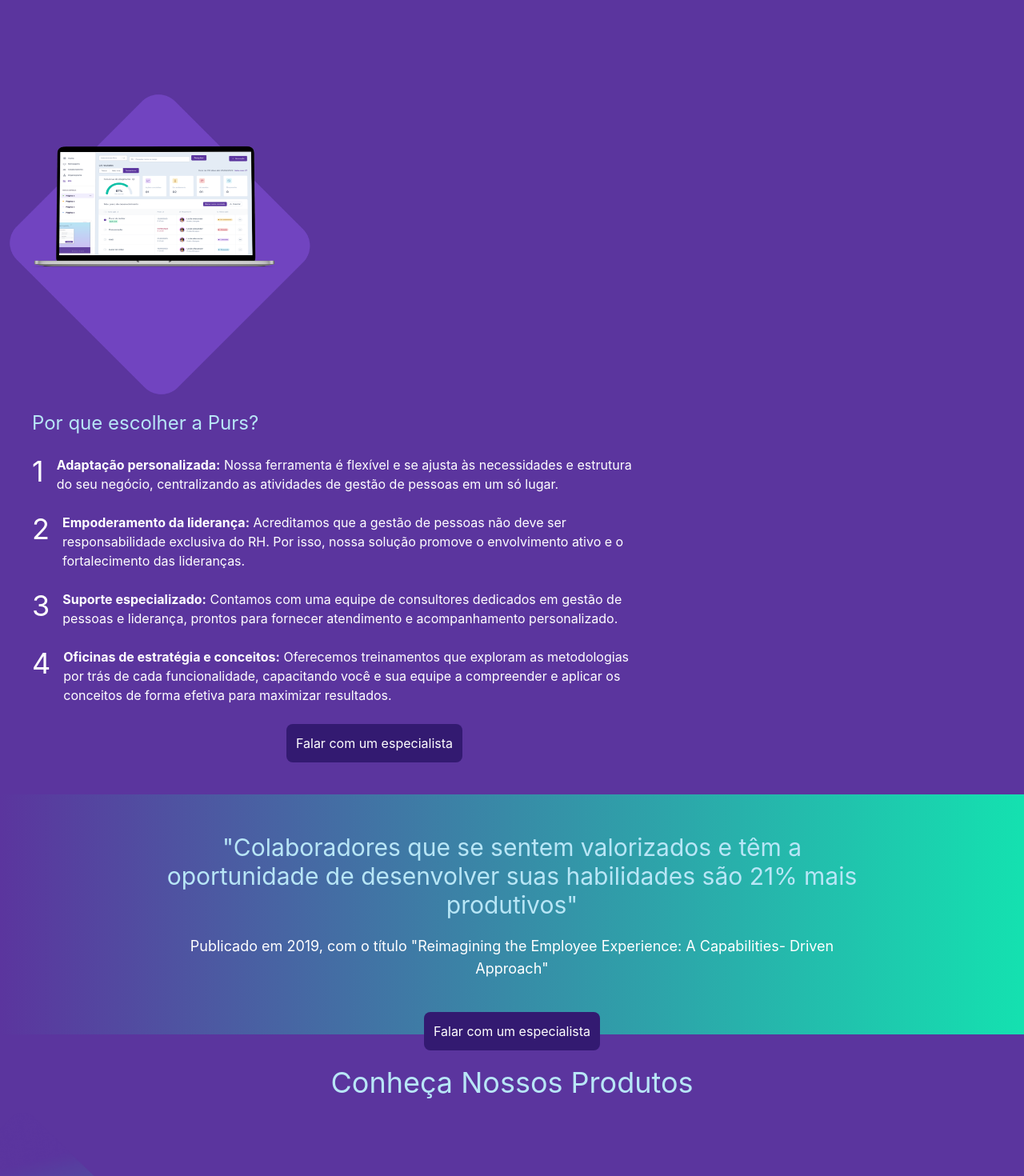
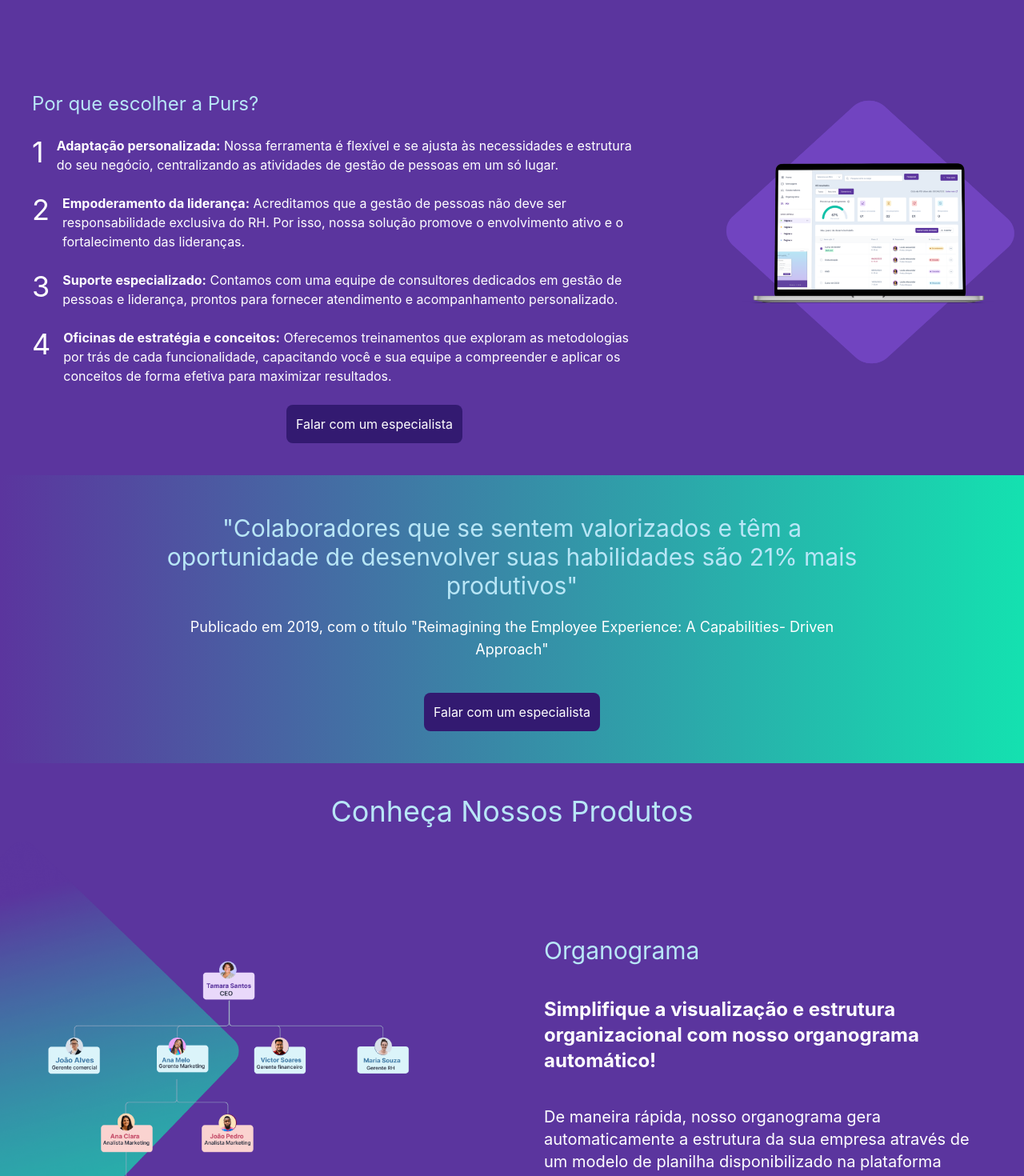
Before and after one commit to wenzler15/Purs-Frontend, a React (Vite) app: page / in a window 1280 px wide. Shown: the part 1600-3070 px from the top of the page at 80% size. Built offline with nearby package versions, Linux system fonts and the light colour scheme.

Commit message:
Finished adjusments

```diff
--- a/src/pages/LP/index.tsx
+++ b/src/pages/LP/index.tsx
@@ -1,6 +1,5 @@
 import React, { useState } from 'react';
 import Logo from '../../assets/logo-white.png';
-import Rectangle from '../../assets/rectangle.png';
 import RectangleComplete from '../../assets/rectangleComplete.png';
 import Woman from '../../assets/woman2.png';
 import Macbook from '../../assets/macbook.png';
@@ -11,16 +10,18 @@
 import RectanglePurs from '../../assets/rectanglePurs.png';
 import Email from '../../assets/email.svg';
 import { AiOutlineWhatsApp } from 'react-icons/ai';
+import { GiHamburgerMenu } from 'react-icons/gi';
 
 const LP: React.FC = () => {
     const [name, setName] = useState("");
     const [nameError, setNameError] = useState(false);
     const [email, setEmail] = useState("");
     const [emailError, setEmailError] = useState(false);
-    const [company, setCompany]= useState("");
+    const [company, setCompany] = useState("");
     const [companyError, setCompanyError] = useState(false);
     const [phone, setPhone] = useState("");
     const [phoneError, setPhoneError] = useState(false);
+    const [openMenu, setOpenMenu] = useState(false);
 
     const navigate = useNavigate();
 
@@ -76,9 +77,9 @@
 
     const phoneMask = (value) => {
         if (!value) return ""
-        value = value.replace(/\D/g,'')
-        value = value.replace(/(\d{2})(\d)/,"($1) $2")
-        value = value.replace(/(\d)(\d{4})$/,"$1-$2")
+        value = value.replace(/\D/g, '')
+        value = value.replace(/(\d{2})(\d)/, "($1) $2")
+        value = value.replace(/(\d)(\d{4})$/, "$1-$2")
         return value
     }
 
@@ -87,13 +88,24 @@
             <div className='pb-6 w-full bg-woman bg-cover min-h-[760px]' id="principal">
                 <div className='flex flex-row justify-between p-10'>
                     <img src={Logo} className='w-[50] ' />
-                    <div className='flex flex-row justify-between w-[40%]'>
+                    <div className='hidden sm:flex flex-row justify-between w-[40%]'>
                         <p className='text-[#fff] cursor-pointer'>Home</p>
                         <p className='text-[#fff] cursor-pointer'>Quem somos</p>
                         <p className='text-[#fff] cursor-pointer' onClick={() => navigate("/login")}>Organograma</p>
                         <p className='text-[#fff] cursor-pointer'>Contato</p>
                     </div>
+                    <div className='block sm:hidden'>
+                        <GiHamburgerMenu size={40} onClick={() => setOpenMenu(!openMenu)} className='pointer ml-3' color='#fff' />
                     </div>
+                </div>
+                {openMenu && (
+                    <div className='pl-10 mb-5 sm:hidden'>
+                        <p className='text-2xl font-bold text-[#fff] cursor-pointer'>Home</p>
+                        <p className='text-2xl font-bold text-[#fff] cursor-pointer'>Quem somos</p>
+                        <p className='text-2xl font-bold text-[#fff] cursor-pointer' onClick={() => navigate("/login")}>Organograma</p>
+                        <p className='text-2xl font-bold text-[#fff] cursor-pointer'>Contato</p>
+                    </div>
+                )}
                 <div className='flex justify-between flex-wrap pr-10'>
                     <div className='w-full min-w-[250px] mb-10 pl-10 mt-2 sm:mt-32 sm:w-[35%]'>
                         <p className='text-[#fff] font-bold text-2xl mb-2'>Descomplicamos a gestão de pessoas unindo tecnologia e humanização</p>
@@ -174,9 +186,9 @@
                 </a>
             </div>
             <div className='w-full pt-10 bg-[#5B359E] flex justify-between flex-wrap'>
-                <div className='relative sm:w-[50%] sm:min-w-[310px] flex justify-center'>
-                    <img src={Woman} className='absolute top-[12%] z-10 w-[65%] sm:w-[60%] sm:max-w-[400px]' />
-                    <img src={RectangleComplete} className='relative w-[90%] h-[500px] sm:max-w-[400px]' />
+                <div className='relative sm:w-[50%] sm:min-w-[310px] w-full flex justify-center'>
+                    <img src={Woman} className='absolute top-[12%] z-10 w-[60%] sm:w-[350px] sm:max-w-[400px]' />
+                    <img src={RectangleComplete} className='relative w-[70%] sm:w-[90%] h-[400px] sm:h-[500px] sm:max-w-[400px]' />
                 </div>
                 <div className='w-full sm:w-[50%] text-center mt-[5%] pb-5 pl-5'>
                     <div className='text-center w-[90%] sm:text-left'>
@@ -190,7 +202,7 @@
                 </div>
             </div>
             <div className='w-full pt-10 bg-[#5B359E] flex justify-between pb-10 flex-wrap-reverse'>
-                <div className='w-[70%] text-center mt-[5%] pl-10'>
+                <div className='w-full sm:w-[70%] text-center mt-[5%] pl-10'>
                     <div className='w-[90%] text-left'>
                         <p className='text-[#B8E6F6] text-2xl'>Por que escolher a Purs?</p>
                         <div className='flex mt-6'>
@@ -214,12 +226,12 @@
                         <button onClick={() => sendEmail()} className='bg-[#331A71] text-[#fff] p-3 rounded-lg mt-6'>Falar com um especialista</button>
                     </a>
                 </div>
-                <div className='relative w-[50%] min-w-[310]'>
-                    <img src={Macbook} className='absolute top-[20%] ml-[-10px] z-10 w-[80%] h-[65%] max-w-[400px] sm:w-[98%]' />
-                    <img src={RectangleComplete} className='top-[14%] relative w-[70%] max-w-[400px] sm:w-[90%]' />
+                <div className='relative w-full flex justify-center mb-10 sm:w-[30%] min-w-[310]'>
+                    <img src={Macbook} className='absolute top-[20%] ml-[-10px] z-10 w-[350px] h-[300px] sm:w-[400px]' />
+                    <img src={RectangleComplete} className='top-[14%] relative w-[350px] sm:w-[400px] sm:h-[350px]' />
                 </div>
             </div>
-            <div className='w-full h-[25vh] min-h-[300px] bg-gradient-to-r from-[#5B359E] to-[#14E1B0] flex flex-col items-center pt-6'>
+            <div className='w-full pb-10 min-h-[300px] bg-gradient-to-r from-[#5B359E] to-[#14E1B0] flex flex-col items-center pt-6'>
                 <div className='w-[70%] mt-6'>
                     <p className='text-[#B8E6F6] text-3xl text-center'>"Colaboradores que se sentem valorizados e têm a oportunidade de desenvolver suas habilidades são 21% mais produtivos"</p>
                     <p className='text-[#fff] mt-5 text-lg text-center'>Publicado em 2019, com o título "Reimagining the Employee Experience: A Capabilities- Driven Approach"</p>
@@ -230,9 +242,9 @@
             </div>
             <div className='w-full pt-10 bg-[#5B359E] pb-10 flex flex-col items-center'>
                 <p className='text-[#B8E6F6] text-4xl'>Conheça Nossos Produtos</p>
-                <div className='w-full flex justify-end'>
-                    <img src={OrgChartImage} className='absolute mr-[20%]' />
-                    <div className='w-1/2 p-10 mt-24'>
+                <div className='w-full flex justify-end flex-wrap 2xl:pb-10'>
+                    <img src={OrgChartImage} className='xl:max-h-[800px] 2xl:max-h-[700px] min-[1800px]:mr-[40%] 2xl:mr-[25%] sm:absolute mr-[20%] hidden sm:block' />
+                    <div className='w-full sm:w-1/2 p-10 sm:mt-24'>
                         <p className='text-[#B8E6F6] text-3xl'>Organograma</p>
                         <p className='text-[#fff] mt-10 font-bold text-2xl'>Simplifique a visualização e estrutura organizacional com nosso organograma automático!</p>
                         <p className='text-[#fff] mt-10 text-xl'>De maneira rápida, nosso organograma gera automaticamente a estrutura da sua empresa através de um modelo de planilha disponibilizado na plataforma</p>
@@ -246,7 +258,7 @@
                     </div>
                 </div>
             </div>
-            <div className='w-full h-[100px] bg-purple-purs flex items-center place-content-evenly'>
+            <div className='w-full h-[120px] bg-purple-purs flex items-center place-content-evenly'>
                 <div>
                     <img src={RectanglePurs} className='w-10' />
                     <p className='text-[#fff] text-sm'>Copyright © 2023 Purs. All rights reserved</p>
@@ -256,11 +268,8 @@
                         <img src={Email} className='cursor-pointer' />
                     </a>
                     <a target='_blank' href={`https://wa.me//${import.meta.env.VITE_WHATSAPP_NUMBR}`}>
-                        <AiOutlineWhatsApp size={20} className='mt-1 ml-3' color='#fff'/>
+                        <AiOutlineWhatsApp size={20} className='mt-1 ml-3' color='#fff' />
                     </a>
-                    {/* <img src={Twitter} className='cursor-pointer' />
-                    <img src={Facebook} className='cursor-pointer' />
-                    <img src={Instagram} className='cursor-pointer' /> */}
                 </div>
             </div>
         </div>
```
Lines whose indentation alone changed are shown as unchanged.
